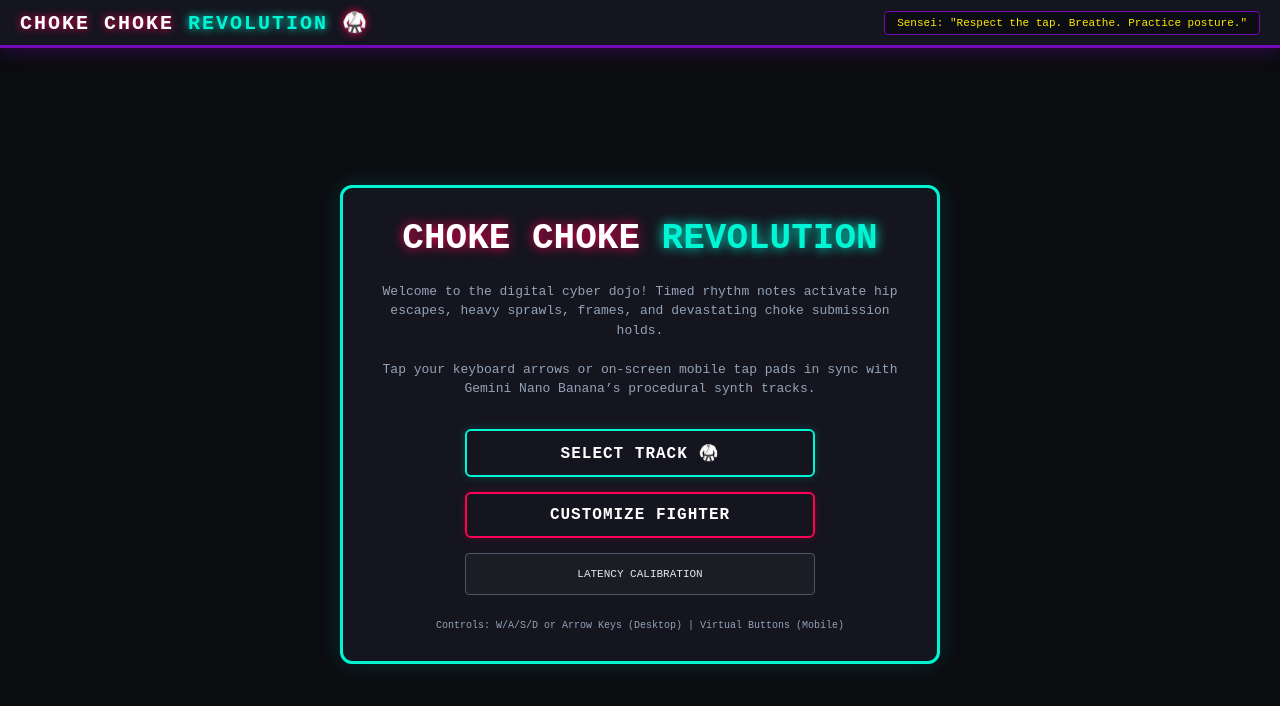
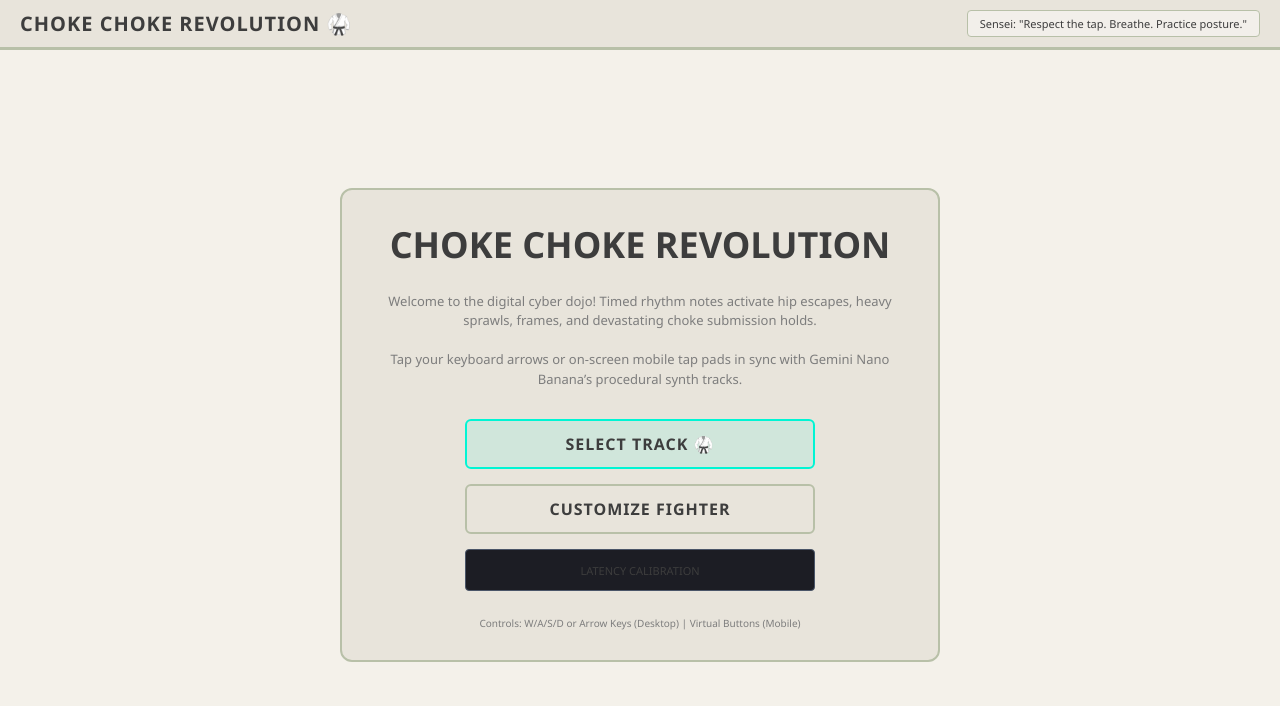
Before and after one commit to Jmetrics86/choke-choke-revolution, a React (Vite) app: page / in a window 1280 px wide. Shown: the top 706 px of the page. Built offline with nearby package versions, Linux system fonts and the light colour scheme.

Commit message:
feat: redesign visual theme to organic Zen Dojo aesthetic

```diff
--- a/src/components/DojoCanvas.tsx
+++ b/src/components/DojoCanvas.tsx
@@ -346,13 +346,13 @@ export const DojoCanvas = forwardRef<DojoCanvasRef, DojoCanvasProps>(({
       const songTime = song ? audio.getCurrentTime(state.calibrationOffset) : 0;
 
       // ─── 1. Draw Fighter Canvas ───
-      fCtx.fillStyle = '#0e0f14';
+      fCtx.fillStyle = '#f4f1ea'; // Organic background
       fCtx.fillRect(0, 0, fighterDim.width, fighterDim.height);
       drawDojoGrid(fCtx, songTime, fighterDim.width, fighterDim.height);
       drawBJJGrapplers(fCtx, songTime, state, fighterDim.width, fighterDim.height);
 
       // ─── 2. Draw Rhythm Canvas ───
-      rCtx.fillStyle = '#07080b';
+      rCtx.fillStyle = '#2d2d2d'; // Darker for gameplay contrast
       rCtx.fillRect(0, 0, rhythmDim.width, rhythmDim.height);
       drawRhythmHighway(rCtx, songTime, rhythmDim.width, rhythmDim.height);
       updateAndDrawParticles(rCtx);
@@ -425,18 +425,18 @@ export const DojoCanvas = forwardRef<DojoCanvasRef, DojoCanvasProps>(({
     ctx.restore();
   };
 
-  // Draw full-canvas cyber dojo grid
+  // Draw full-canvas organic dojo grid
   const drawDojoGrid = (ctx: CanvasRenderingContext2D, songTime: number, width: number, height: number) => {
     ctx.save();
 
     const grad = ctx.createLinearGradient(0, 0, 0, height);
-    grad.addColorStop(0, '#090a0f');
-    grad.addColorStop(1, '#12131c');
+    grad.addColorStop(0, '#e8e4db'); // Warm stone
+    grad.addColorStop(1, '#dcd9ce'); // Lighter stone
     ctx.fillStyle = grad;
     ctx.fillRect(0, 0, width, height);
 
     const pulse = Math.sin(songTime * Math.PI * 2) * 0.5 + 0.5;
-    ctx.strokeStyle = `rgba(114, 9, 183, ${0.12 + pulse * 0.08})`;
+    ctx.strokeStyle = `rgba(184, 192, 168, ${0.3 + pulse * 0.2})`; // Muted sage green
     ctx.lineWidth = 1;
 
     const lineCount = 10;
--- a/src/styles/dojo.css
+++ b/src/styles/dojo.css
@@ -1,18 +1,22 @@
 :root {
-  --neon-pink: #ff0055;
-  --neon-cyan: #00f5d4;
-  --neon-purple: #7209b7;
-  --neon-yellow: #ffea00;
-  --neon-green: #39ff14;
-  --dark-bg: #0b0c10;
-  --dark-panel: #14151f;
-  --text-main: #e2e8f0;
-  --text-muted: #94a3b8;
+  /* Gameplay UI Colors (Retained for High Contrast) */
+  --ui-neon-pink: #ff0055;
+  --ui-neon-cyan: #00f5d4;
+  --ui-neon-purple: #7209b7;
+  --ui-neon-yellow: #ffea00;
+  --ui-neon-green: #39ff14;
+
+  /* Zen Dojo Theme Palette (Soft Organic) */
+  --bg-color: #f4f1ea;       /* Soft Linen/Paper */
+  --panel-bg: #e8e4db;       /* Warm Stone */
+  --text-main: #3d3d3d;      /* Dark Charcoal */
+  --text-muted: #7d7d7d;     /* Muted Grey */
+  --accent-soft: #b8c0a8;    /* Bamboo Sage */
 }
 
 * {
   box-sizing: border-box;
-  font-family: 'Courier New', Courier, monospace, system-ui, sans-serif;
+  font-family: 'Segoe UI', system-ui, -apple-system, sans-serif;
   -webkit-tap-highlight-color: transparent;
 }
 
@@ -21,7 +25,7 @@ body, html {
   padding: 0;
   width: 100%;
   height: 100%;
-  background-color: var(--dark-bg);
+  background-color: var(--bg-color);
   color: var(--text-main);
   overflow: hidden;
   user-select: none;
@@ -34,14 +38,14 @@ body, html {
   height: 6px;
 }
 ::-webkit-scrollbar-track {
-  background: var(--dark-bg);
+  background: var(--bg-color);
 }
 ::-webkit-scrollbar-thumb {
-  background: #2d3748;
+  background: var(--accent-soft);
   border-radius: 3px;
 }
 ::-webkit-scrollbar-thumb:hover {
-  background: #4a5568;
+  background: var(--text-muted);
 }
 
 /* Main Container */
@@ -76,9 +80,8 @@ body, html {
 /* Dojo HUD Header */
 .dojo-header {
   padding: 10px 20px;
-  background-color: var(--dark-panel);
-  border-bottom: 3px solid var(--neon-purple);
-  box-shadow: 0 4px 15px rgba(114, 9, 183, 0.3);
+  background-color: var(--panel-bg);
+  border-bottom: 3px solid var(--accent-soft);
   display: flex;
   justify-content: space-between;
   align-items: center;
@@ -93,11 +96,10 @@ body, html {
 
 .logo-text {
   font-size: 20px;
-  font-weight: 900;
-  letter-spacing: 2px;
+  font-weight: 700;
+  letter-spacing: 1px;
   text-transform: uppercase;
-  color: #fff;
-  text-shadow: 0 0 8px var(--neon-pink);
+  color: var(--text-main);
   margin: 0;
 }
 
@@ -107,14 +109,9 @@ body, html {
   }
 }
 
-.logo-text span {
-  color: var(--neon-cyan);
-  text-shadow: 0 0 8px var(--neon-cyan);
-}
-
 .coach-box {
-  background-color: rgba(0, 0, 0, 0.4);
-  border: 1px solid var(--neon-purple);
+  background-color: rgba(255, 255, 255, 0.4);
+  border: 1px solid var(--accent-soft);
   border-radius: 4px;
   padding: 5px 12px;
   font-size: 11px;
@@ -122,7 +119,7 @@ body, html {
   white-space: nowrap;
   overflow: hidden;
   text-overflow: ellipsis;
-  color: var(--neon-yellow);
+  color: var(--text-main);
 }
 
 @media (max-width: 820px) {
@@ -150,25 +147,18 @@ body, html {
   text-align: center;
   max-width: 600px;
   padding: 30px;
-  background: var(--dark-panel);
-  border: 3px solid var(--neon-cyan);
+  background: var(--panel-bg);
+  border: 2px solid var(--accent-soft);
   border-radius: 12px;
-  box-shadow: 0 0 25px rgba(0, 245, 212, 0.15);
   margin: 20px;
 }
 
 .menu-title {
   font-size: 36px;
-  font-weight: 900;
+  font-weight: 700;
   margin: 0 0 10px 0;
   text-transform: uppercase;
-  color: #fff;
-  text-shadow: 0 0 12px var(--neon-pink);
-}
-
-.menu-title span {
-  color: var(--neon-cyan);
-  text-shadow: 0 0 12px var(--neon-cyan);
+  color: var(--text-main);
 }
 
 .menu-subtitle {
@@ -179,35 +169,33 @@ body, html {
 }
 
 .arc-btn {
-  background: transparent;
-  color: #fff;
+  background: var(--panel-bg);
+  color: var(--text-main);
   font-size: 16px;
-  font-weight: bold;
+  font-weight: 600;
   padding: 12px 35px;
-  border: 2px solid var(--neon-pink);
+  border: 2px solid var(--accent-soft);
   border-radius: 6px;
   cursor: pointer;
   text-transform: uppercase;
   letter-spacing: 1px;
   transition: all 0.2s ease;
-  box-shadow: 0 0 10px rgba(255, 0, 85, 0.2);
 }
 
 .arc-btn:hover, .arc-btn:active {
-  background: var(--neon-pink);
-  box-shadow: 0 0 20px var(--neon-pink);
+  background: var(--accent-soft);
+  color: #fff;
   transform: scale(1.03);
 }
 
 .arc-btn.cyan-btn {
-  border-color: var(--neon-cyan);
-  box-shadow: 0 0 10px rgba(0, 245, 212, 0.2);
+  border-color: var(--ui-neon-cyan);
+  background: rgba(0, 245, 212, 0.1);
 }
 
 .arc-btn.cyan-btn:hover, .arc-btn.cyan-btn:active {
-  background: var(--neon-cyan);
+  background: var(--ui-neon-cyan);
   color: #000;
-  box-shadow: 0 0 20px var(--neon-cyan);
 }
 
 /* Character Customizer */
@@ -466,8 +454,8 @@ body, html {
   flex: 1.2;
   height: 100%;
   position: relative;
-  border-right: 3px solid var(--neon-purple);
-  background-color: #0e0f14;
+  border-right: 2px solid var(--accent-soft);
+  background-color: var(--bg-color); /* Light organic background */
 }
 
 @media (max-width: 820px) {
@@ -476,7 +464,7 @@ body, html {
     height: auto;
     min-height: 0;
     border-right: none;
-    border-bottom: 3px solid var(--neon-purple);
+    border-bottom: 2px solid var(--accent-soft);
   }
 }
 
@@ -484,7 +472,7 @@ body, html {
   flex: 0.8;
   height: 100%;
   position: relative;
-  background-color: #07080b;
+  background-color: #2d2d2d; /* Keep rhythm dark for contrast */
   display: flex;
   flex-direction: column;
   align-items: center;
```
